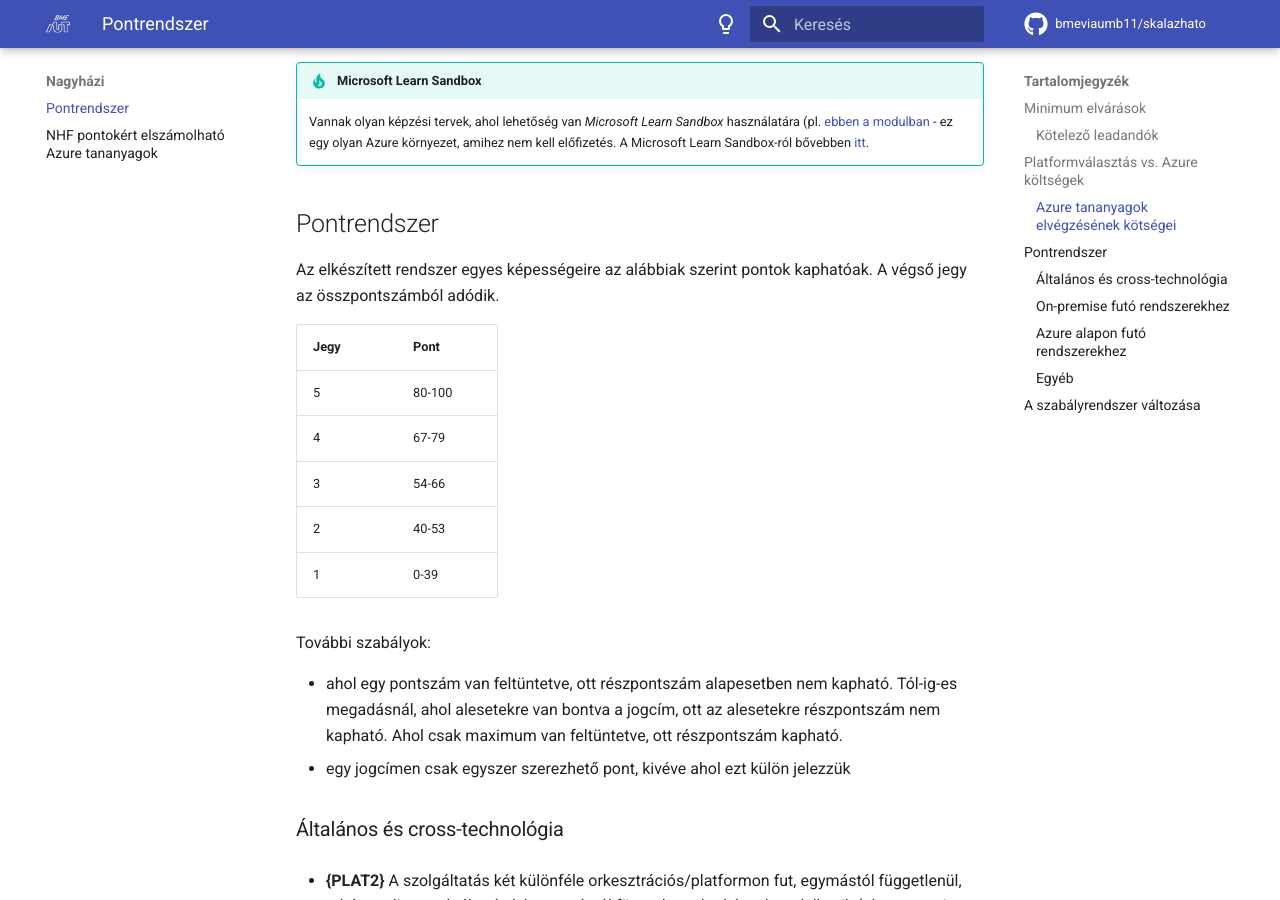
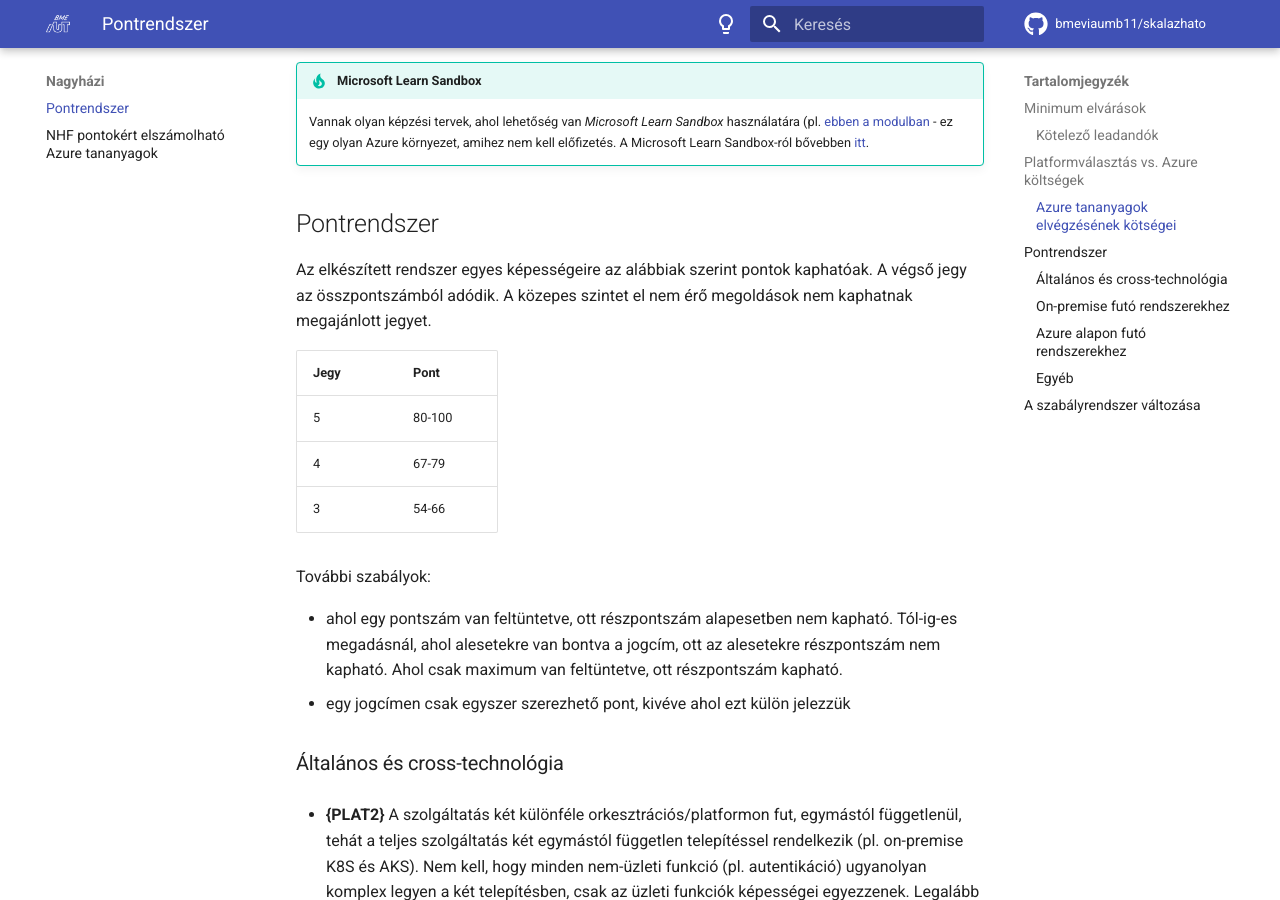
Before and after one commit to bmeviaumb11/skalazhato, an MkDocs documentation site: the page built from docs/homework/pontrendszer.md, in a window 1280 px wide and 900 px high, scrolled down 2900 px. Built offline with MkDocs 1.6.1 and Material for MkDocs 9.7.7, drawn with Linux system fonts in a browser that asks for light colours; comment, search, counter and statistics services are not loaded.

Commit message:
Clarify grading criteria by specifying that solutions below the average level do not receive recommended grades

```diff
--- a/docs/homework/pontrendszer.md
+++ b/docs/homework/pontrendszer.md
@@ -87,15 +87,13 @@ Ha mégis ezeket választanád, néhány tipp:
 
 ## Pontrendszer
 
-Az elkészített rendszer egyes képességeire az alábbiak szerint pontok kaphatóak. A végső jegy az összpontszámból adódik.
+Az elkészített rendszer egyes képességeire az alábbiak szerint pontok kaphatóak. A végső jegy az összpontszámból adódik. A közepes szintet el nem érő megoldások nem kaphatnak megajánlott jegyet.
 
 | Jegy  | Pont   |
 |-------|--------|
 | 5     | 80-100 |
 | 4     | 67-79  |
 | 3     | 54-66  |
-| 2     | 40-53  |
-| 1     | 0-39   |
 
 További szabályok:
 
```
